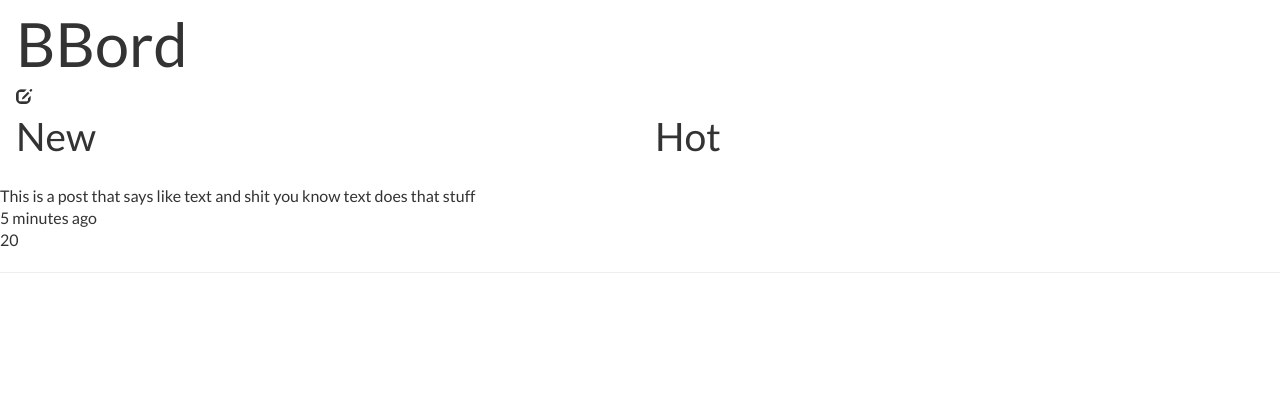
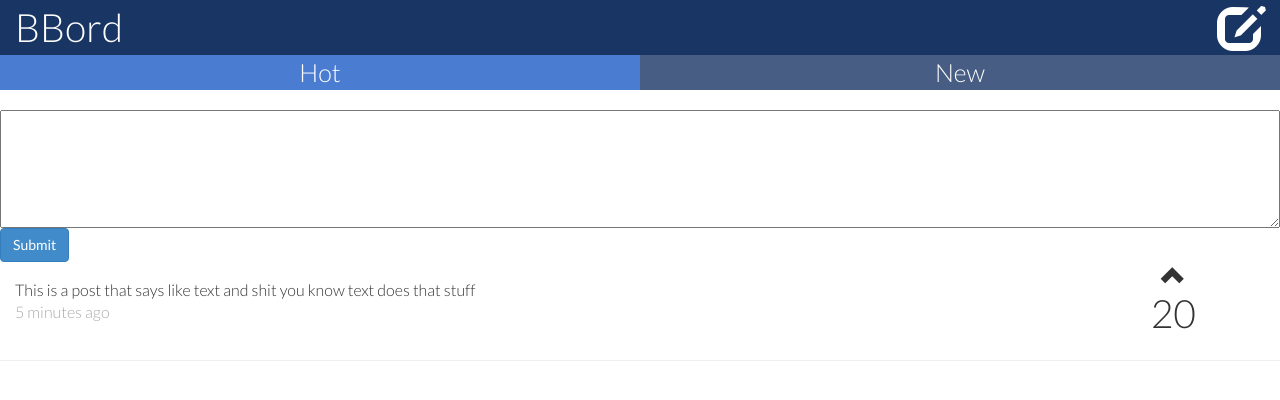
Before and after one commit to twofactor/BerkeleyBord, a Python web app: template templates/index.html in a window 1280 px wide. Shown: the top 400 px of the page. Run offline with Jinja, Linux system fonts and the light colour scheme; the template is opened without the code that fills it, so the values that code supplies are empty; some libraries are stand-ins or nearby versions.

Commit message:
final html

```diff
--- a/static/sass/main.scss
+++ b/static/sass/main.scss
@@ -13,28 +13,37 @@
   -ms-transform: translateY(-50%);
   transform: translateY(-50%);
 }
+@mixin transition($property, $time, $method)	{
+	-webkit-transition: $property $time $method;
+    -moz-transition: $property $time $method;
+    -ms-transition: $property $time $method;
+    -o-transition: $property $time $method;
+    transition: $property $time $method;
+}
 
 //Typography
 $font-stack: Lato, 'Helvetica Neue', Helvetica, Arial, sans-serif;
 $line-height: 1.4;
 //Modular Scale
-$text-size-1: 3.815em;
-$text-size-2: 2.441em;
-$text-size-3: 1.563em;
-$text-size-4: 1em;
-$text-size-5: 0.8em;
-$text-size-6: 0.64em;
+$text-size-1: 3.815rem;
+$text-size-2: 2.441rem;
+$text-size-3: 1.563rem;
+$text-size-4: 1rem;
+$text-size-5: 0.8rem;
+$text-size-6: 0.64rem;
 
 //Color
 $dark-blue: #193564;
 $med-blue: #475d83;
 $light-blue: #4a7cd2;
 $white: #FFFFFF;
+$grey: #AAAAAA;
 
 html, body	{
 	font-family: $font-stack;
 	line-height: $line-height;
 	font-size: 100%;
+	font-weight: 300;
 }
 h1	{
 	font-size: $text-size-1;
@@ -54,3 +63,68 @@ h5	{
 h6	{
 	font-size: $text-size-6;
 }
+a	{
+	color: currentColor;
+	text-decoration: none;
+	&:hover	{
+		color: currentColor;
+		text-decoration: none;
+	}
+}
+nav.navbar	{
+	color: $white;
+	border: 0;
+	.title	{
+		font-size: 0;
+		background-color: $dark-blue;
+		h2	{
+			display: inline-block;
+			font-size: $text-size-2;
+			vertical-align: middle;
+			width: 90%;
+		}
+		.glyphicon-edit	{
+			display: inline-block;
+			text-align: right;
+			vertical-align: middle;
+			font-size: 3rem;
+			width: 10%;
+			cursor: pointer;
+		}
+	}
+	.sort .col-xs-6	{
+		background-color: $med-blue;
+		@include transition(all, 400ms, ease);
+		text-align: center;
+		cursor: pointer;
+		&:hover	{
+			background-color: $light-blue;
+		}
+		&.active	{
+			background-color: $light-blue;
+		}
+	}
+}
+.post	{
+	font-size: 0;
+	.message, .vote	{
+		display: inline-block;
+		vertical-align: middle;
+		float: none;
+		font-size: $text-size-4;
+	}
+	.vote, .score	{
+		text-align: center;
+	}
+	.upvote	{
+		font-size: 1.5em;
+		display: block;
+		cursor: pointer;
+	}
+	.timestamp	{
+		color: $grey;
+	}
+	.score	{
+		font-size: $text-size-2;
+	}
+}
--- a/templates/index.html
+++ b/templates/index.html
@@ -4,26 +4,41 @@
 <head>
     <meta charset="UTF-8">
     <title>BerkeleyBord</title>
-    <link href="http://fonts.googleapis.com/css?family=Lato" rel="stylesheet" type="text/css">
+    <link href="http://fonts.googleapis.com/css?family=Lato:300, 700" rel="stylesheet" type="text/css">
     <link rel="stylesheet" href="../static/stylesheets/main.css" type="text/css">
+    <link rel="stylesheet" href="../static/stylesheets/main.css" type="text/css">
+    <link rel="icon" type="image/png" href="../static/img/favicon.png" />
+    <script type="text/javascript" src="../static/javascripts/jquery-1.11.1.min.js"></script>
+    <script type="text/javascript" src="../static/javascripts/bootstrap/modal.js"></script>
 </head>
 
 <body>
     <nav class="navbar" role="navigation">
         <div class="title col-xs-12">
-            <h1>BBord</h1>
-            <span class="glyphicon glyphicon-edit"></span>
+        	<div class="title-container">
+	            <h2><a href="">BBord</a></h2>
+	            <a id="new-post" class="glyphicon glyphicon-edit" data-target="modal"></a>
+        	</div>
         </div>
         <div class="sort">
-            <h2 class="col-xs-6">New</h2>
-            <h2 class="col-xs-6">Hot</h2>
+            <h3 id="sort-hot" class="col-xs-6 active">Hot</h3>
+            <h3 id="sort-new" class="col-xs-6 inactive">New</h3>
         </div>
     </nav>
+    <form action="">
+        <textarea name="message" type="text" class="col-xs-12 new-message" rows="5"></textarea>
+        <button type="button" class="btn btn-primary submit-message">Submit</button>
+    </form>
     <section class="posts">
-        <div class="post">
-            <div class="message">This is a post that says like text and shit you know text does that stuff</div>
-            <div class="timestamp">5 minutes ago</div>
-            <div class="score">20</div>
+        <div class="post clearfix">
+			<div class="message col-xs-10">
+	            <p class="text">This is a post that says like text and shit you know text does that stuff</p>
+	            <p class="timestamp">5 minutes ago</p>
+	        </div>
+	        <div class="vote col-xs-2">
+	            <div class="upvote glyphicon glyphicon-chevron-up"></div>
+	            <div class="score">20</div>
+	        </div>
             <hr class="divider">
         </div>
     </section>
```
Also changed, not shown: static/img/favicon.png (added), static/stylesheets/main.css, 1 other file.
